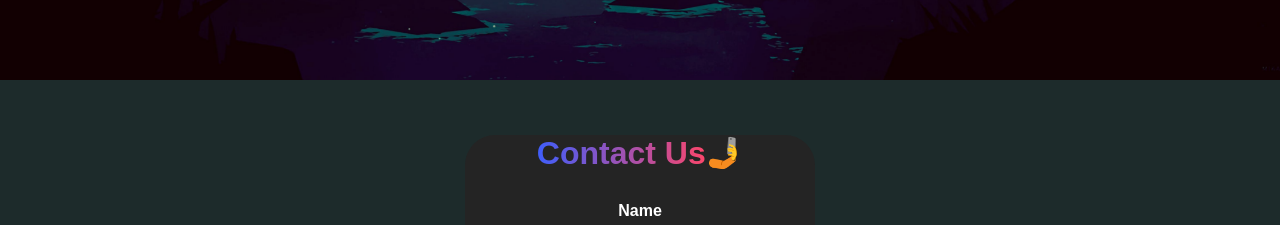
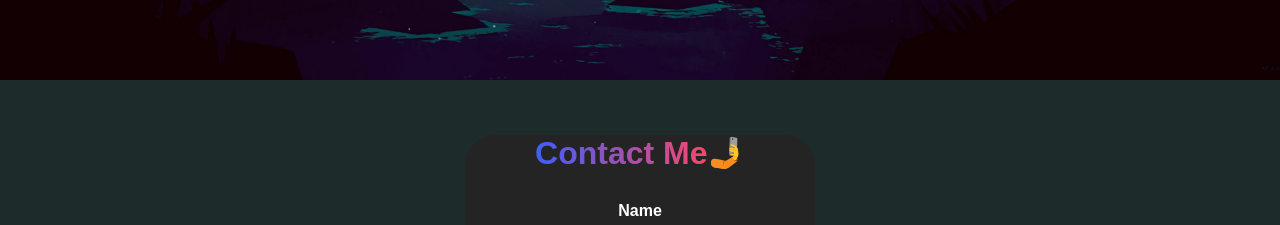
Before and after one commit to Hushout/MyPortfolio, a React (Create React App) app: page / in a window 1280 px wide. Shown: the part 800-1025 px from the top of the page. Built offline with nearby package versions, Linux system fonts and the light colour scheme.

Commit message:
Update Contact.js

```diff
--- a/src/component/Contact.js
+++ b/src/component/Contact.js
@@ -40,7 +40,7 @@ const Contact = () => {
       <div className="background-contact">
     <form id="my-form" className="form" onSubmit={handleSubmit}>
       <div className="title-contact">
-        <h1>Contact Us </h1><p>🤳</p>
+        <h1>Contact Me </h1><p>🤳</p>
     </div>
 
 
```
